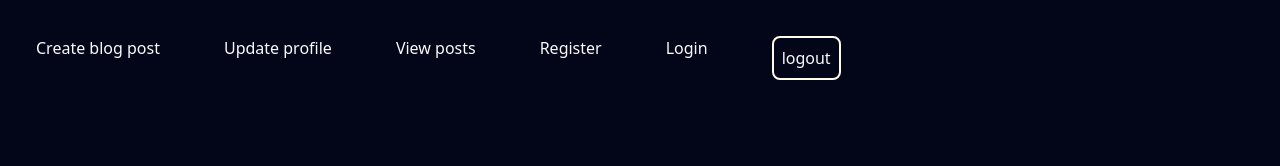
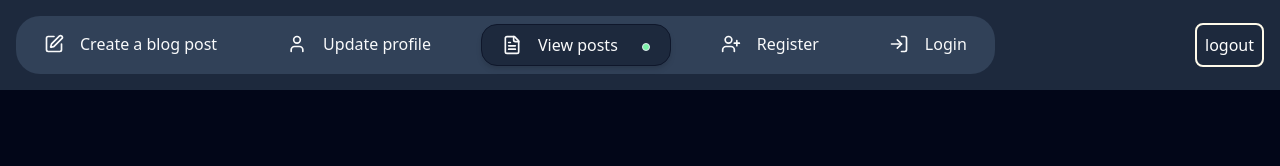
Before and after one commit to tony2tones/nextjs-blog, a Next.js app: page / in a window 1280 px wide. Shown: the top 166 px of the page. Built offline with nearby package versions, Linux system fonts and the light colour scheme; no server answers; the database is empty.

Commit message:
Updated navbar

```diff
--- a/src/app/api/create-post/route.ts
+++ /dev/null
@@ -1,40 +0,0 @@
-import { NextResponse } from 'next/server';
-import { cookies } from 'next/headers';
-import { prisma } from '@/lib/prisma';
-import jwt from 'jsonwebtoken';
-
-export async function POST(req: Request) {
-  try {
-    const cookieStore = cookies();
-    const token = (await cookieStore).get('token')?.value;
-
-    if (!token) {
-      return NextResponse.json({ error: 'Unauthorized' }, { status: 401 });
-    }
-
-    const decoded = jwt.verify(token, process.env.JWT_SECRET!) as { userId: string };
-
-    const { title, content } = await req.json();
-
-    const newPost = await prisma.post.create({
-      data: {
-        title,
-        content,
-        author: {
-          connect: { id: decoded.userId },
-        },
-      },
-      include: {
-        author: true,
-      },
-    });
-
-    return NextResponse.json({ success: true, post: newPost });
-
-  } catch (error) {
-    console.error('Error creating post:', error);
-    return new Response("Failed to create post", { status: 500 });
-  } finally {
-    await prisma.$disconnect();
-  }
-}
--- a/src/app/api/register/route.ts
+++ b/src/app/api/register/route.ts
@@ -19,7 +19,6 @@ export async function POST(req:Request) {
 
     return NextResponse.json({message: 'User created successfully',user}, {status: 201});
 
-
   } catch(error) {
     console.log(error);
     return NextResponse.json({error: 'Error creating user'}, {status: 500})
--- a/src/components/navbar.tsx
+++ b/src/components/navbar.tsx
@@ -1,5 +1,5 @@
 'use client'
-import Link from 'next/link'
+import {  NavItems } from './ui/navItem';
 
 export default function NavBar() {
   const logout = async () => {
@@ -9,27 +9,12 @@ export default function NavBar() {
 
   return (
     <header>
-      <ul className='flex gap-4 p-3'>
-        <li className='p-6'>
-          <Link href="/create-post">Create blog post</Link>
-        </li>
-        <li className='p-6'>
-        <Link href={`/user-profile/`}>Update profile</Link>
-        </li>
-        <li className='p-6'>
-          <Link href="/">View posts</Link>
-        </li>
-        <li className='p-6'>
-          <Link href="/register">Register</Link>
-          </li>
-          <li className='p-6'>
-          <Link href="/login">Login</Link>
-        </li>
-        <li className='p-6'>
+      <div className='w-full flex justify-between bg-slate-800 items-center'>
+        <NavItems />
+          <div className='p-4 text-white'>
           <button onClick={logout}>logout</button>
-        </li>
-
-      </ul>
+          </div>
+      </div>
     </header>
   )
 }
--- /dev/null
+++ b/src/components/ui/navItem.tsx
@@ -0,0 +1,59 @@
+import { cn } from "@/lib/utils";
+import Link from "next/link";
+import { usePathname } from "next/navigation";
+import { PenSquare, User, FileText, UserPlus, LogIn, LucideIcon } from "lucide-react";
+
+type NavItemType ={
+  link: string;
+  label: string;
+  icon?: LucideIcon;
+}
+
+export const NavItems = () => {
+  const pathname = usePathname();
+
+  const item: NavItemType[] = [
+    { link: "/create-post", label: 'Create a blog post', icon: PenSquare },
+    { link: "/user-profile", label: 'Update profile', icon: User },
+    { link: "/", label: 'View posts', icon: FileText },
+    { link: "/register", label: 'Register', icon: UserPlus },
+    { link: "/login", label: 'Login', icon: LogIn }
+  ];
+
+  const activeStyle = "bg-slate-800 shadow-md border border-slate-900 hover:border ";
+  const inactiveStyle = "hover:bg-slate-600 cursor-pointer transition duration-400";
+
+  return (
+    <div className="p-4">
+      <ul className='flex justify-center space-x-1.5 gap-6 p-2 bg-slate-700 rounded-3xl'>
+          {item && item.map((navItem: NavItemType) => {
+            const isActive = pathname === navItem.link;
+            const Icon = navItem.icon;
+            return (
+                <li key={navItem.link} className={cn(
+                  "px-7 py-3.5 p-2 rounded-2xl transition-colors duration-200 overflow-hidden",
+                isActive
+                  ? activeStyle
+                  : inactiveStyle)}
+                  >
+                <Link href={navItem.link}>
+
+                <div className="flex items-center justify-center align-middle gap-2 px-3">
+                {Icon && (
+                  <Icon className="w-5 h-5 mr-2" />
+                )}
+                <h4>{navItem.label}</h4>
+                {isActive && (
+                  <div className="flex justify-center items-center gap-3 pl-4">
+                  <div className="block border-1 w-2 h-2 mt-1 rounded-3xl bg-green-300 shadow-green-200" />
+                  </div>
+                )}
+                </div>
+                </Link>
+              </li>
+            )
+          })}
+      </ul>
+    </div>
+  )
+}
```
